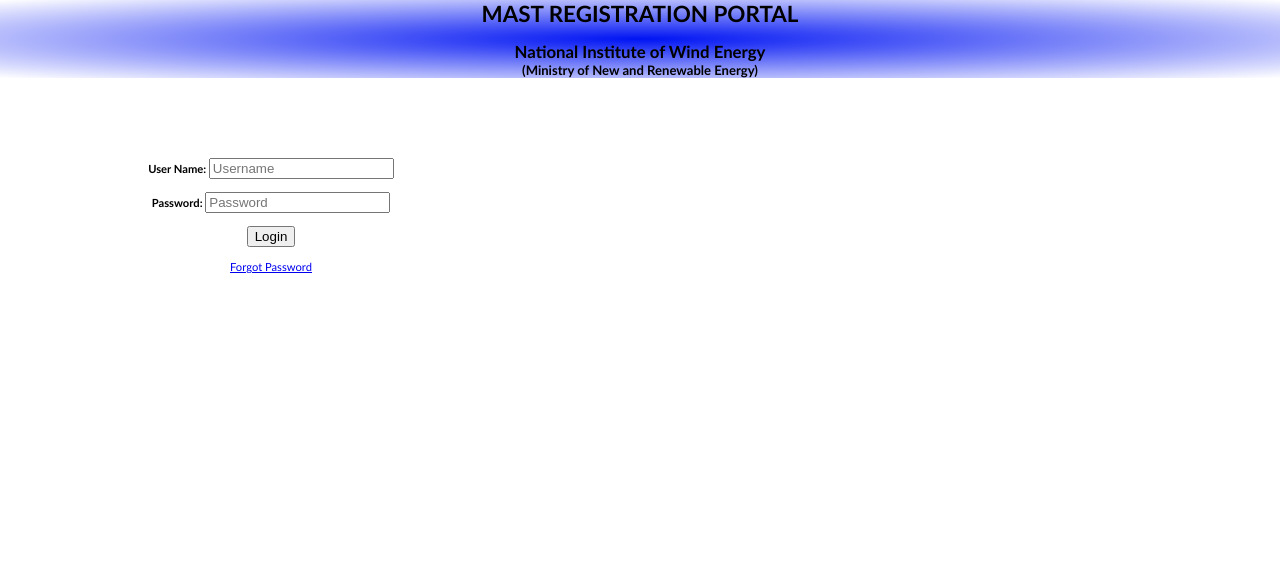
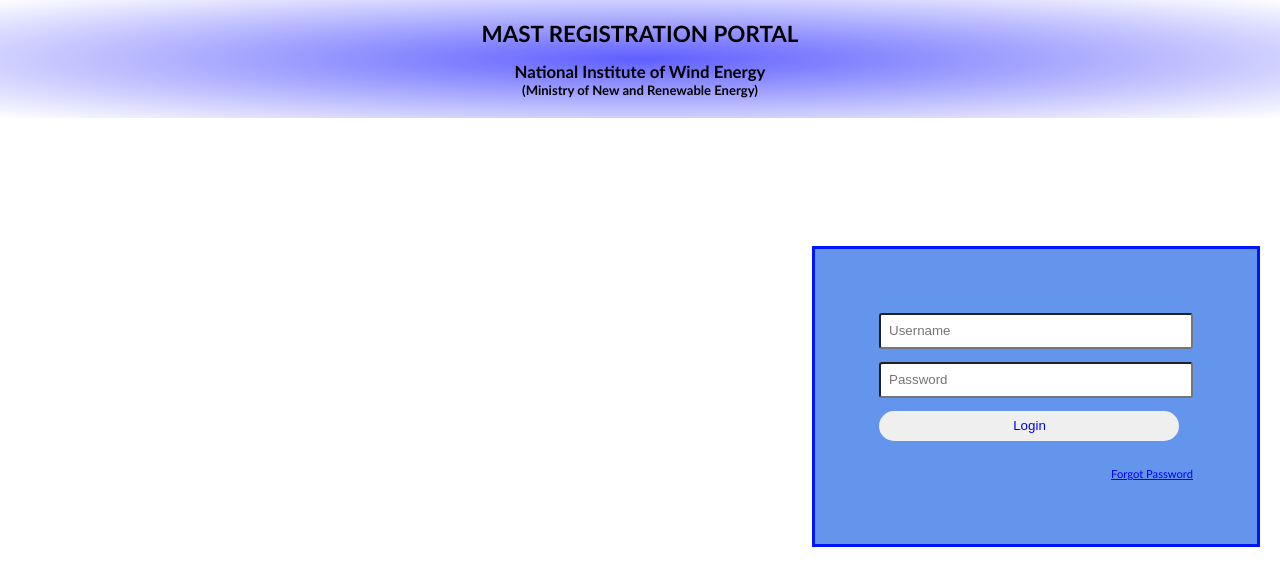
Before and after one commit to Prototype4988/RegPortal, a PHP site: page /loginpage.html in a window 1280 px wide. Shown: the top 586 px of the page. Run offline with PHP 8.4, Linux system fonts and the light colour scheme.

Commit message:
Add files via upload

```diff
--- a/css/style.css
+++ b/css/style.css
@@ -6,8 +6,10 @@ body{
 	font:70% calibri,sans-serif;
 	text-align:center;
 }
+
 #header{
-	background-image:radial-gradient(#0014f3, #ffffff);;
+	background-image:repeating-radial-gradient(rgb(95, 95, 255),white);
+    padding: 20px 20px 20px 20px ;
 }
 #header h1{
     margin: 0px;
@@ -18,10 +20,63 @@ body{
 #header h3{
     margin:auto
 }
+.login{
+    position: absolute;
+    background-color: cornflowerblue;
+    margin:10% 0%;
+    right: 20px;
+    border: 3px solid #0015ff;
+    padding: 5%;
 
-.login{
-        width: 382px;
-        overflow: hidden;
-        margin-left: ;
-        padding: 80px;
 }
+label{
+font-size: 17px;
+}
+
+#Uname{
+width: 300px;
+height: 30px;
+border-radius: 3px;
+padding-left: 8px;
+}
+#Pass{
+width: 300px;
+height: 30px;
+border-radius: 3px;
+padding-left: 8px;
+}
+#log{
+width: 300px;
+height: 30px;
+border: none;
+border-radius: 17px;
+padding-left: 7px;
+color: blue;
+}
+span{
+color: white;
+font-size: 17px;
+}
+a{
+float: right;
+}
+#meow
+{
+
+    font-size: 30px;
+    float: right;
+    position: absolute;
+    background-color: cornflowerblue;
+    right: 20px;
+    border: 3px solid #0015ff;
+    padding: 5%;
+    margin-right:100px;
+
+
+    }
+button
+{
+    height: 60px;
+    width: 130px;
+    display:block;
+}
--- a/loginpage.html
+++ b/loginpage.html
@@ -13,28 +13,19 @@
                 <h3>(Ministry of New and Renewable Energy)</h3>
             </div>
 
-
             <div class="login">
-                <div class=
                 <form id="login" method="get" action="login.php">
-                    <label><b>User Name:
-                    </b>
-                    </label>
                     <input type="text" name="Uname" id="Uname" placeholder="Username">
                     <br><br>
-                    <label><b>Password:
-                    </b>
-                    </label>
                     <input type="Password" name="Pass" id="Pass" placeholder="Password">
                     <br><br>
-                    <input type="button" name="log" id="log" value="Login">
+                    <button type="submit" name="submit" id="log">Login</button>
                     <br><br>
                     <a href="#">Forgot Password</a>
                 </form>
             </div>
 
 
-
         </div>
     </body>
 </html>
```
Also changed, not shown: home.html (added, +33 -0 lines), img/niwe-logo.png (added).
